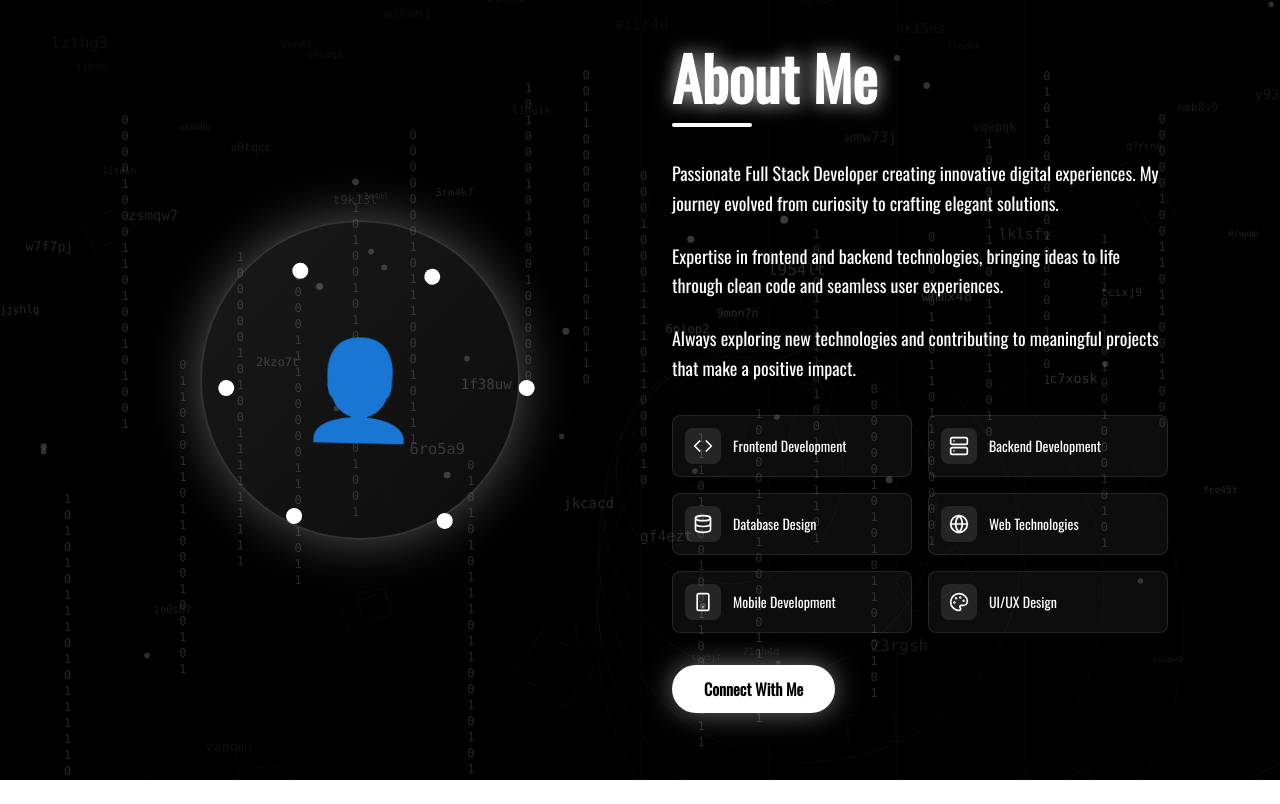
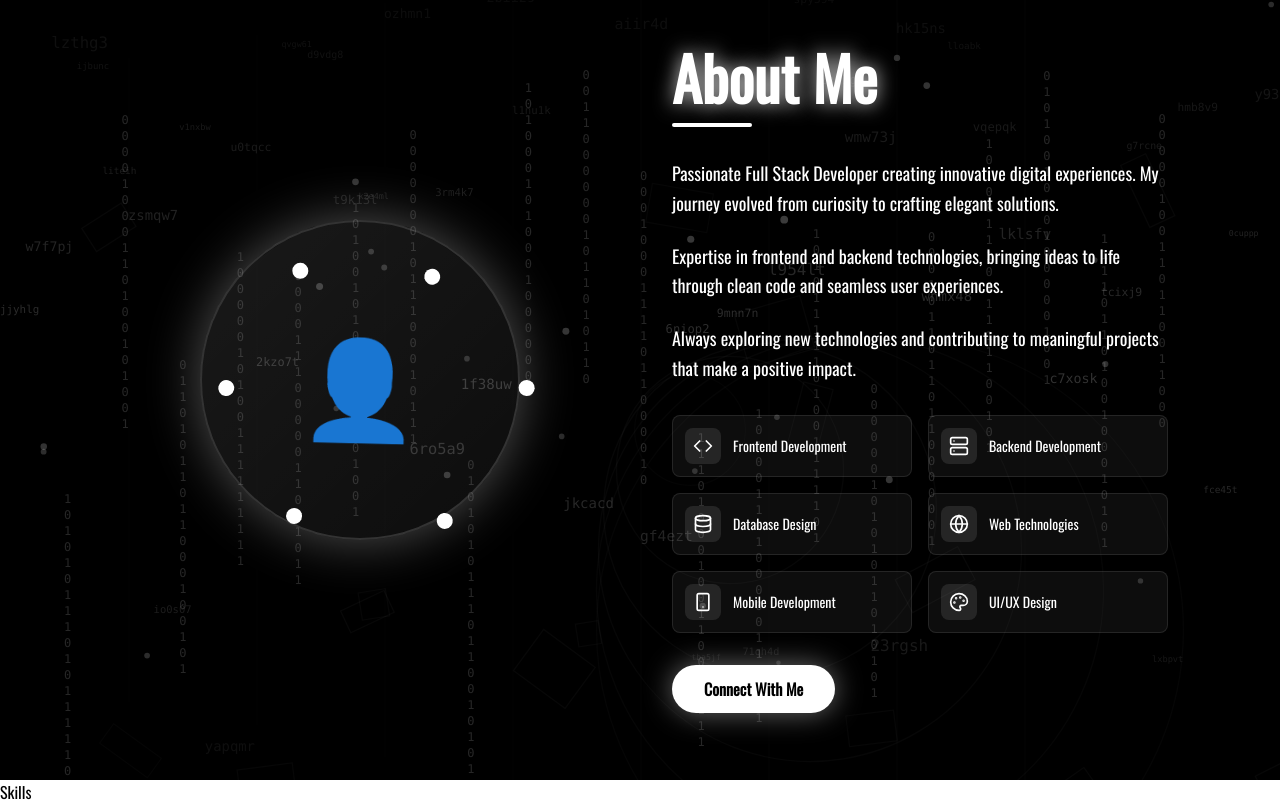
Before and after one commit to aadil-nv/my-portfolio, a React (Vite) app: page / in a window 1280 px wide. Shown: the part 820-1624 px from the top of the page. Before the commit the page ends 1600 px from the top, so only its background shows below. Built offline with nearby package versions, Linux system fonts and the light colour scheme.

Commit message:
addedd skills in the app

```diff
--- a/src/App.tsx
+++ b/src/App.tsx
@@ -1,6 +1,7 @@
 import './App.css'
 import About from './components/About'
 import Home from './components/Home'
+import Skills from './components/Skills'
 
 function App() {
 
@@ -8,6 +9,7 @@ function App() {
     <>
      <Home />
      <About />
+     <Skills/>
     </>
   )
 }
```
